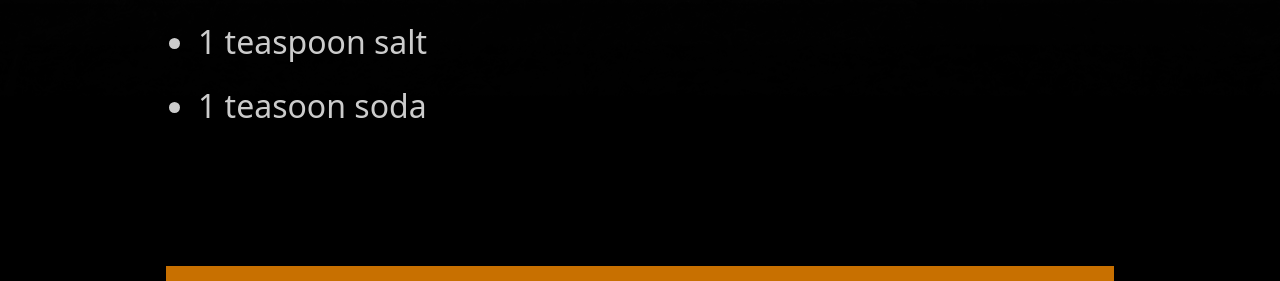
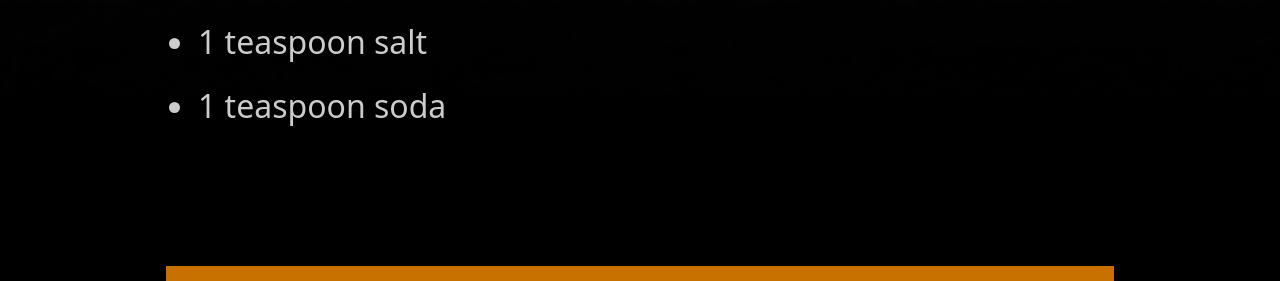
Before and after one commit to dits-family-cookbook/dits-family-cookbook.github.io, a Jekyll site: the page built from recipes/baking-and-desserts/cookies/sesame-cookies.md, in a window 1280 px wide. Shown: the part 727-1008 px from the top of the page. Built offline with Jekyll 4.4.1, drawn with Linux system fonts in a browser that asks for light colours.

Commit message:
small update

```diff
--- a/recipes/baking-and-desserts/cookies/sesame-cookies.md
+++ b/recipes/baking-and-desserts/cookies/sesame-cookies.md
@@ -14,7 +14,7 @@ layout: page
 * 2 3/4 cups all purpose flour
 * 2 teaspoons cream of tartar
 * 1 teaspoon salt
-* 1 teasoon soda
+* 1 teaspoon soda
 
 
 # Directions
```
Also changed, not shown: recipes/baking-and-desserts/cakes/grandmasowiak-rhubarb-cake.md (+1 -1 lines).
